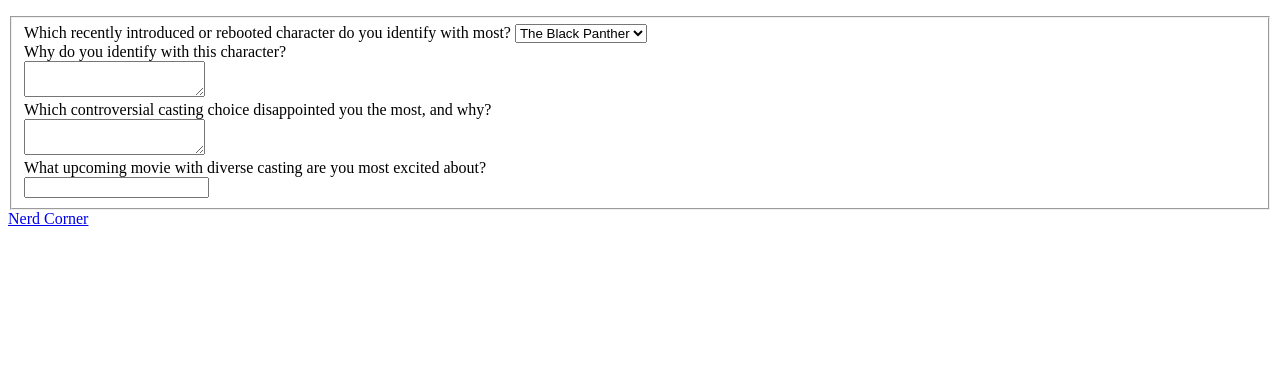
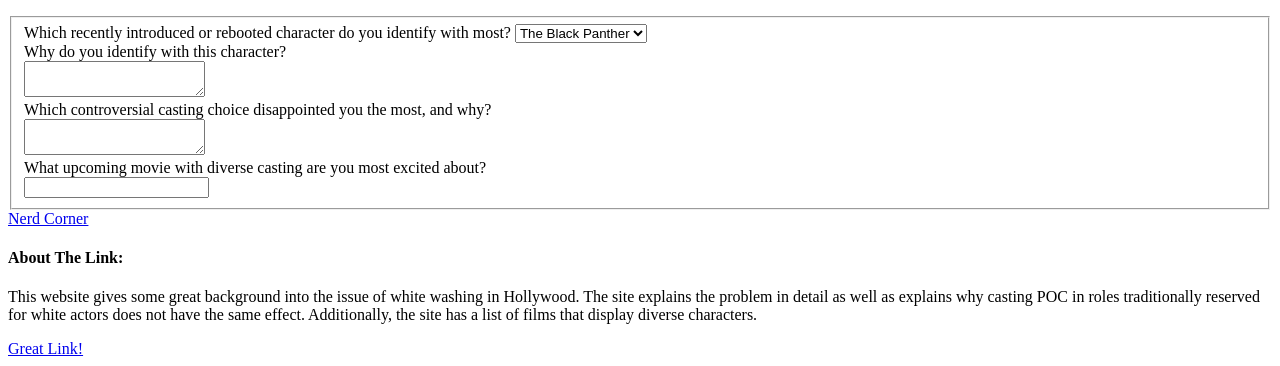
Before and after one commit to cookiemonsterm8/cookiemonsterm8.github.io, a plain HTML site: page index.html in a window 1280 px wide. Shown: the part 961-1327 px from the top of the page. Before the commit the page ends 1197 px from the top, so only its background shows below. Drawn offline with Linux system fonts and the light colour scheme.

Commit message:
Added the link to the tumblr stie on diversity in film

```diff
--- a/index.html
+++ b/index.html
@@ -54,10 +54,15 @@ Some of this site's favorite character's are Rey, Black Panther, Finn, Jess Pava
 	</div>
 	</div>
 </fieldset>
+</form>
 <div>
 	<nav> <a href="nerd_corner.html">Nerd Corner</a> </nav>
 </div>
 
-</form>
+
+
+
+<h4>About The Link:</h4> <p>This website gives some great background into the issue of white washing in Hollywood. The site explains the problem in detail as well as explains why casting POC in roles traditionally reserved for white actors does not have the same effect. Additionally, the site has a list of films that display diverse characters. </p>
+<nav> <a href="http://stopwhitewashing.tumblr.com/about">Great Link!</a></nav>
 </body>
 </html>
```
